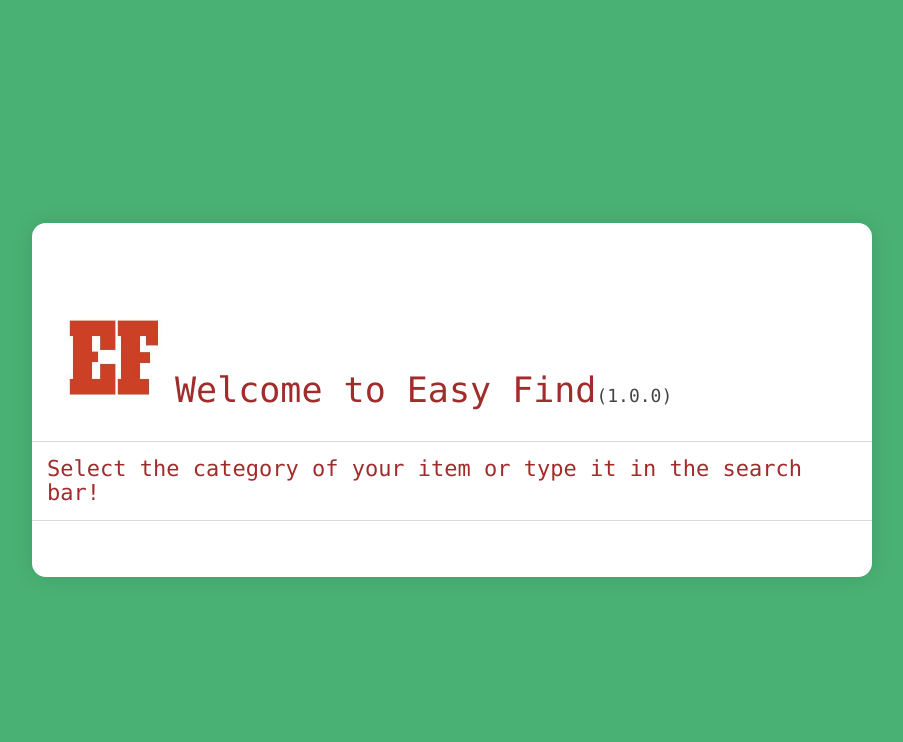
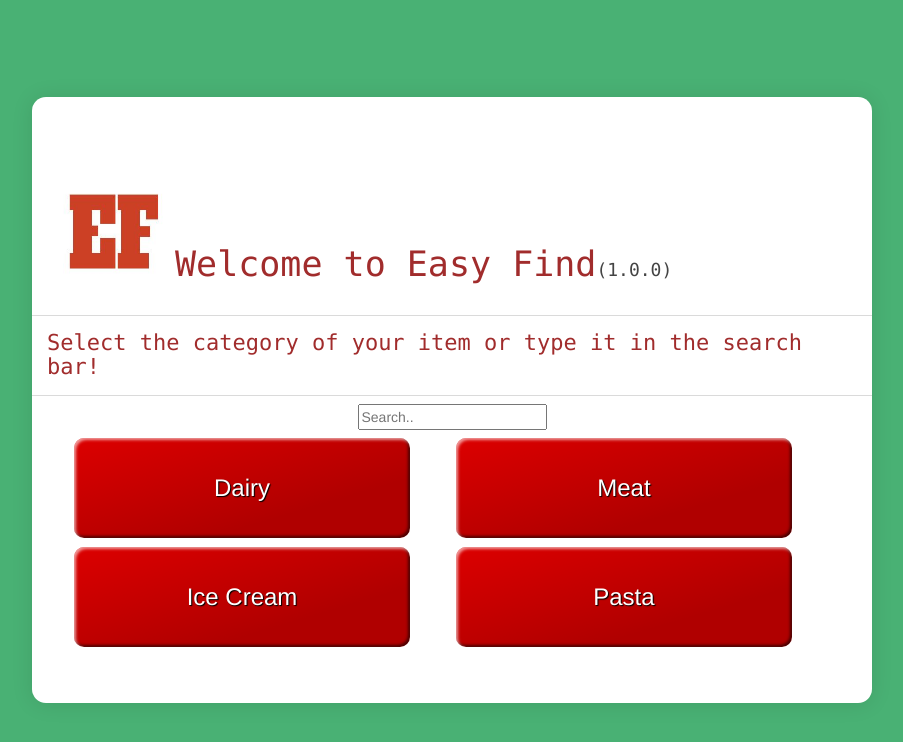
Before and after one commit to AnthonyV22298/Easy-Find, a plain HTML site: page index.html in a window 1280 px wide. Shown: the whole page, without its empty margins (188-1091 px from the left). Drawn offline with Linux system fonts and the light colour scheme.

Commit message:
html changes

```diff
--- a/index.html
+++ b/index.html
@@ -69,6 +69,12 @@
       align-items: center;
   }
 
+  .search {
+      text-align: center;
+      width: 100%;
+      margin-top: 1%;
+  }
+
   .modal-icons {
       height: 50px;
       width: 100%;
@@ -99,26 +105,36 @@
       z-index: 1;
   }
 
-  .flex-container {
-      display: flex;
-      justify-content: space-between;
-      padding: 10px 22px;
-  }
+  .styled {
+    border: 0;
+    line-height: 2.5;
+    padding: 0 100px;
+    width: 40%;
+    height: 100px;
+    margin-left: 5%;
+    margin-top: 1%;
+    font-size: x-large;
+    text-align: center;
+    color: #fff;
+    text-shadow: 1px 1px 1px #000;
+    border-radius: 10px;
+    background-color: rgba(220, 0, 0, 1);
+    background-image: linear-gradient(to top left,
+                                      rgba(0, 0, 0, .2),
+                                      rgba(0, 0, 0, .2) 30%,
+                                      rgba(0, 0, 0, 0));
+    box-shadow: inset 2px 2px 3px rgba(255, 255, 255, .6),
+                inset -2px -2px 3px rgba(0, 0, 0, .6);
+}
 
-  .flex {
-      opacity: 1;
-      transition: opacity 0.2s ease-in-out;
-      width: 120px;
-  }
+.styled:hover {
+    background-color: rgba(255, 0, 0, 1);
+}
 
-  .flex:hover {
-      opacity: 0.4;
-  }
-
-  .flex .fa {
-      font-size: 40px;
-      color: #2f5876;
-  }
+.styled:active {
+    box-shadow: inset -2px -2px 3px rgba(255, 255, 255, .6),
+                inset 2px 2px 3px rgba(0, 0, 0, .6);
+}
 
 
 
@@ -137,11 +153,32 @@
     <div class="modal-header">
       <h1>Select the category of your item or type it in the search bar!</h1>
     </div>
+    <div class="search">
+        <input type="text" placeholder="Search..">
+    </div>
+    <div>
+        <button class="favorite styled" type="button">
+            Dairy
+        </button>
+        <button class="favorite styled" type="button">
+            Meat
+        </button>
+        <button class="favorite styled" type="button">
+            Ice Cream
+        </button>
+        <button class="favorite styled" type="button">
+            Pasta
+        </button>
+
+    </div>
+
+
 
 
     </form>
     </div>
     </div>
 
+
 </body>
 </html>
```
